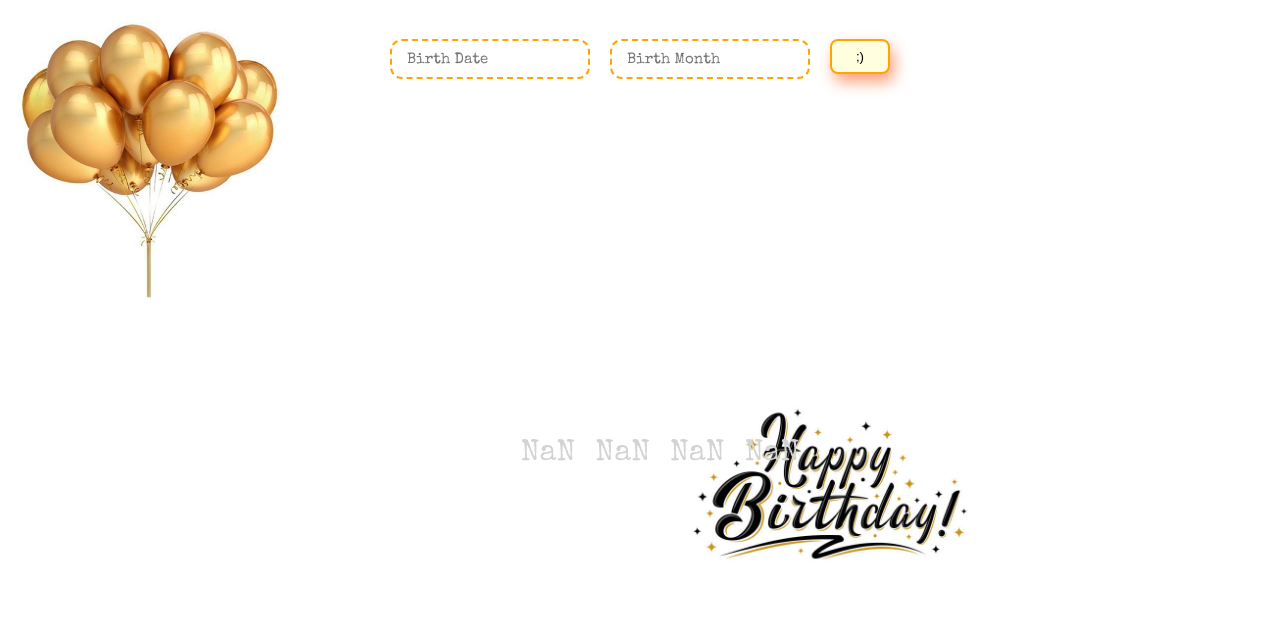
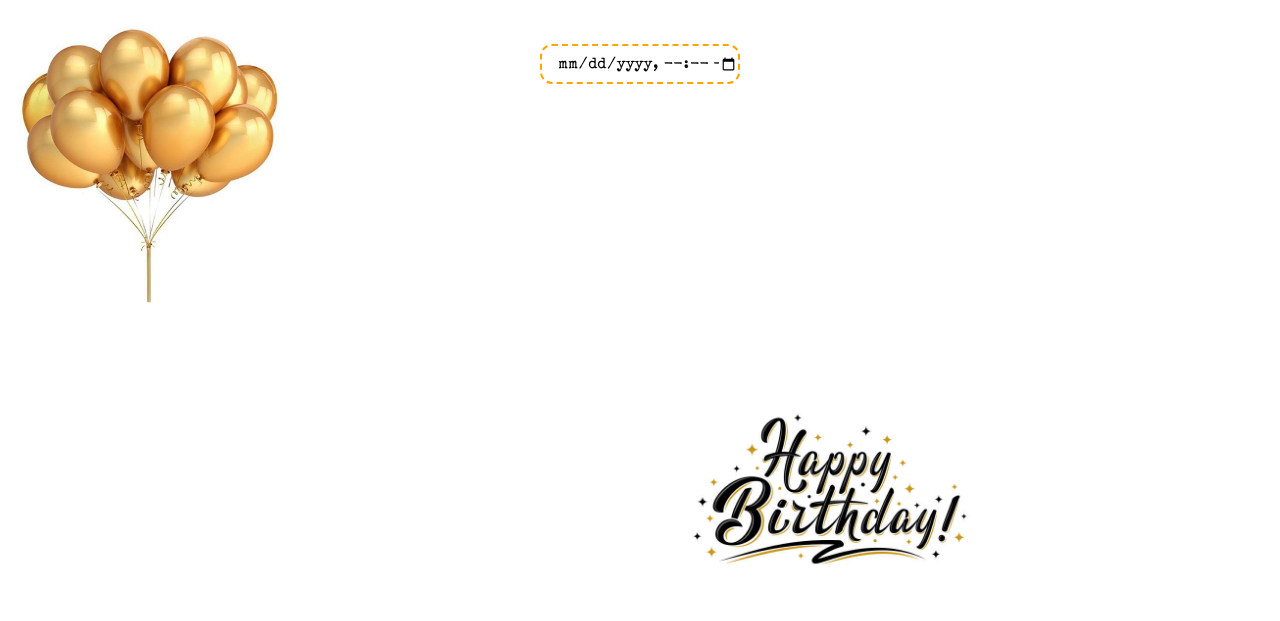
Before and after one commit to mekhribon08/birthday-counter, a plain HTML site: page index.html in a window 1280 px wide. Shown: the part 179-800 px from the top of the page. Drawn offline with nearby package versions, Linux system fonts and the light colour scheme.

Commit message:
birthday-counter

```diff
--- a/css/main.css
+++ b/css/main.css
@@ -30,27 +30,12 @@ body {
   text-align: center;
   margin-top: 80px;
   color: orange;
-  font-size: 45px;
+  font-size: 50px;
   text-shadow: 4px 8px 10px;
 }
 
 .wrap__birthday {
   margin-left: 680px;
-}
-
-.btn {
-  cursor: pointer;
-  width: 60px;
-  box-shadow: 4px 8px 15px lightsalmon;
-  height: 35px;
-  border-radius: 8px;
-  border: 2px solid orange;
-  background: lightyellow;
-}
-
-.btn:focus {
-  transform: scale(20);
-  transition: 0.3s ease;
 }
 
 .wrap__balloon {
@@ -68,15 +53,15 @@ body {
   }
 }
 
-.list {
+.counter {
   display: flex;
   justify-content: center;
   gap: 20px;
   list-style: none;
-  margin-top: -150px;
+  margin-top: -210px;
 }
 
-.list__text {
+.counter__text {
   font-size: 30px;
   color: lightgray;
 }
--- a/index.html
+++ b/index.html
@@ -27,15 +27,8 @@
           data-input-date
           class="form-input"
           placeholder="Birth Date"
-          type="number"
+          type="datetime-local"
         />
-        <input
-          data-input-month
-          class="form-input"
-          placeholder="Birth Month"
-          type="number"
-        />
-        <button data-btn class="btn">;)</button>
       </form>
       <img
         class="wrap__balloon"
@@ -49,21 +42,11 @@
         width="300px"
         alt="birthday"
       />
-      <ul class="list">
-        <li data-day class="list__text">
-          <span>Day</span>
-        </li>
-        <li data-hour class="list__text">
-          <span>Hour</span>
-        </li>
-        <li data-minut class="list__text">
-          <span>Minut</span>
-        </li>
-        <li data-secund class="list__text">
-          <span>Secund</span>
-        </li>
-      </ul>
+      <div class="counter">
+        <h5 data-date class="counter__text"></h5>
+      </div>
     </div>
+
     <script src="./js/main.js"></script>
     <script src="./js/clock.js"></script>
   </body>
--- a/js/main.js
+++ b/js/main.js
@@ -1,26 +1,21 @@
-const elDay = document.querySelector("[data-day]");
-const elHour = document.querySelector("[data-hour]");
-const elMinut = document.querySelector("[data-minut]");
-const elSecund = document.querySelector("[data-secund]");
-const elBtn = document.querySelector("[data-btn]");
+const elDate = document.querySelector("[data-date]");
 const elInputDate = document.querySelector("[data-input-date]");
-const elInputMonth = document.querySelector("[data-input-month]");
-const newDate = new Date();
 
-elBtn.addEventListener("click", (evt) => {
-  countTimer(evt);
+elInputDate.addEventListener("change", () => {
+  setInterval(() => {
+    startTimer(new Date(elInputDate.value));
+  }, 1000);
 });
 
-function countTimer() {
-  const num = new Date(`${elInputMonth}-${elInputDate} 00:00:00`) - newDate;
-  const days = Math.round(num / (1000 * 60 * 60 * 24));
-  const hours = Math.round(num / (1000 * 60 * 60)) % 24;
-  const minutes = Math.round(num / (1000 * 60)) % 60;
-  const seconds = Math.round(num / 1000) % 60;
-  elDay.textContent = days;
-  elHour.textContent = hours;
-  elMinut.textContent = minutes;
-  elSecund.textContent = seconds;
+function startTimer(date) {
+  const now = new Date();
+  let diff = Math.trunc((date.getTime() - now.getTime()) / 1000);
+  const second = diff % 60;
+  diff = Math.trunc(diff / 60);
+  const minute = diff % 60;
+  diff = Math.trunc(diff / 60);
+  const hour = diff % 24;
+  diff = Math.trunc(diff / 24);
+
+  elDate.textContent = `${diff} day, ${hour} hour, ${minute} minute, ${second} second.`;
 }
-
-setInterval(countTimer, 1000);
```
Also changed, not shown: js/clock.js (+49 -0 lines).
